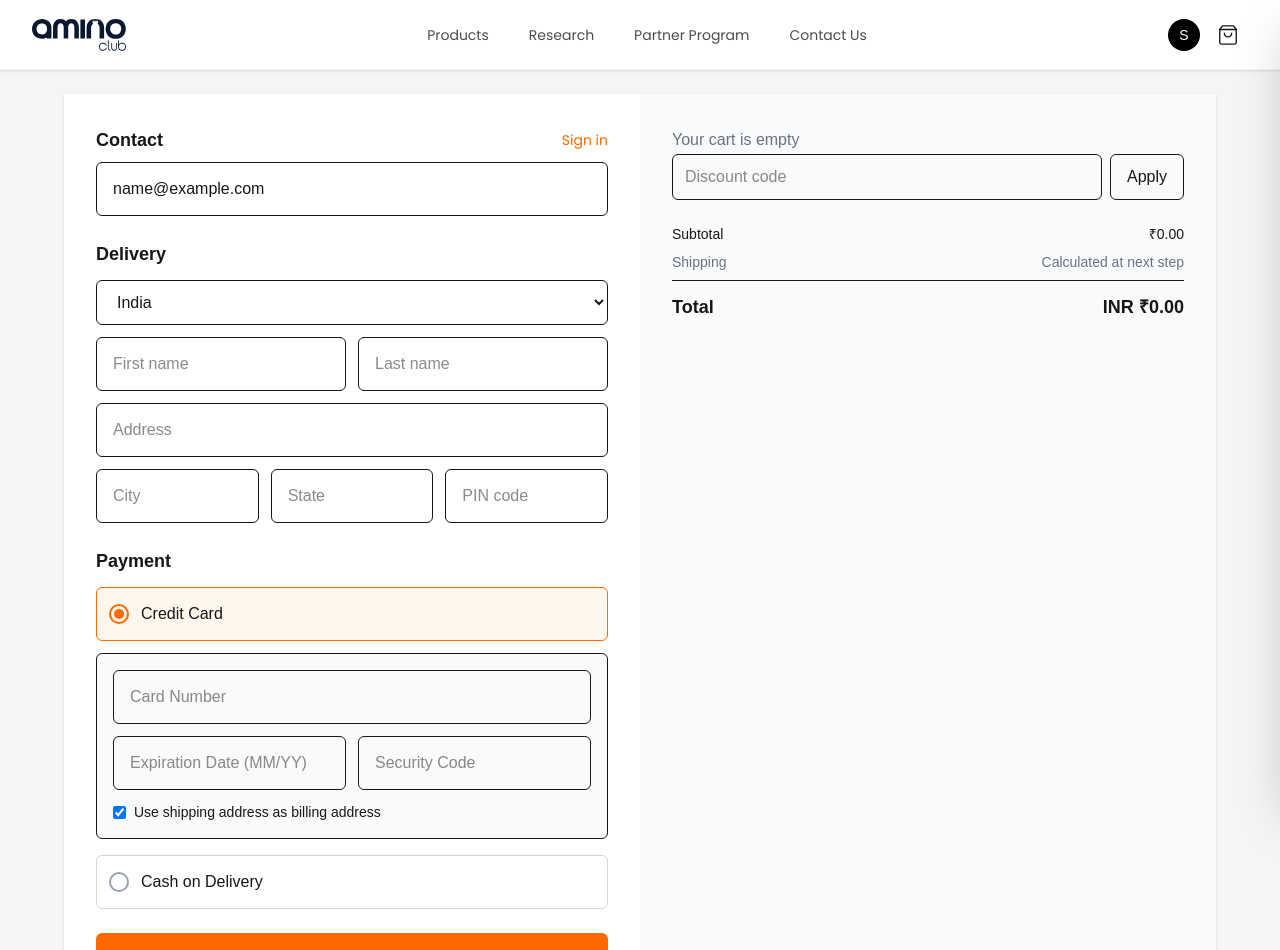
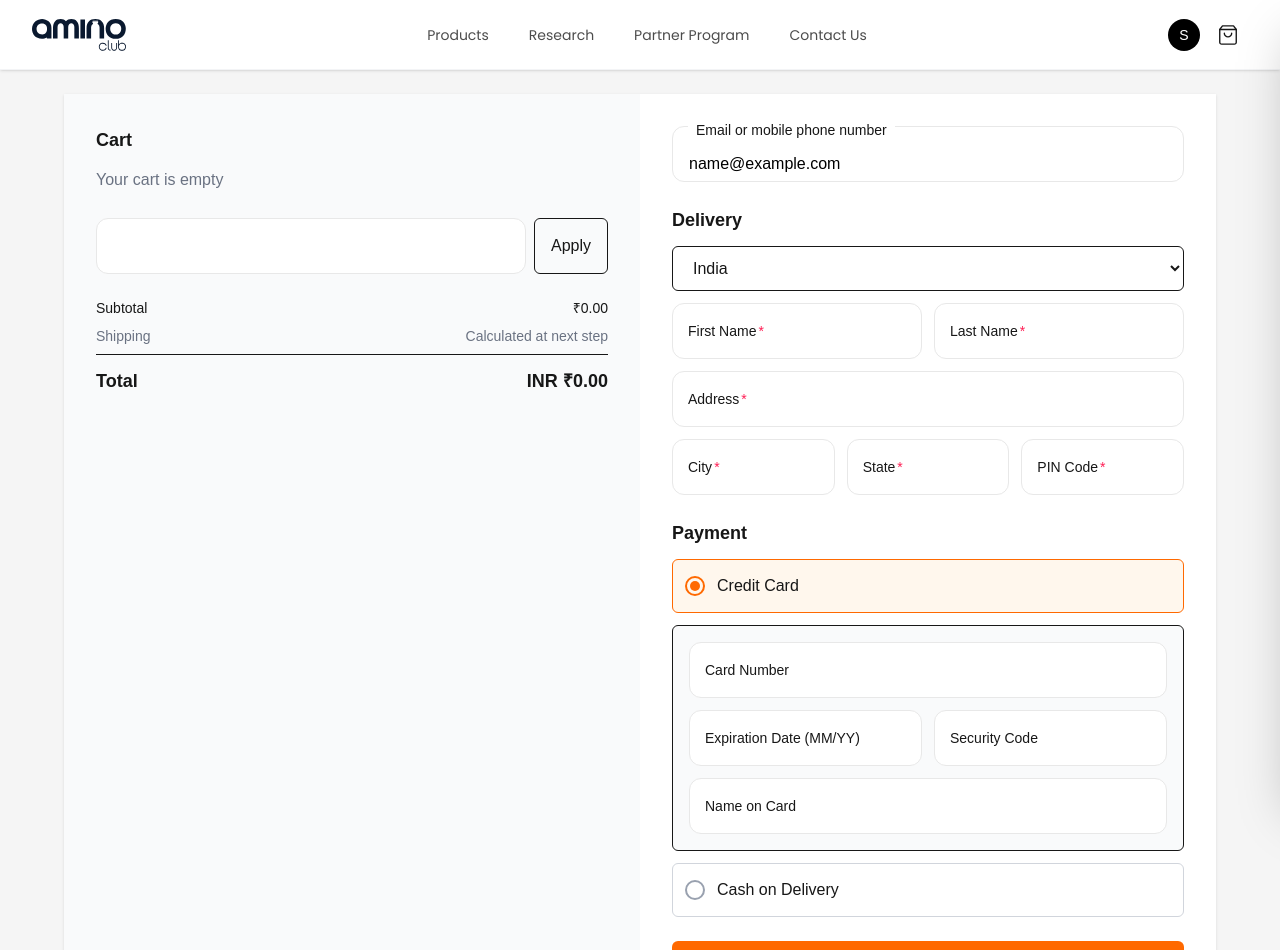
Before and after one commit to Swarnali-codeclouds/aminoclub, a Next.js app: page /checkout in a window 1280 px wide. Shown: the top 950 px of the page. Built offline with nearby package versions, Linux system fonts and the light colour scheme; sample sign-in values are in the browser's storage; a web font is replaced by a local one.

Commit message:
Update Affiliate page

```diff
--- /dev/null
+++ b/components/AffiliateHero.js
@@ -0,0 +1,145 @@
+// components/AffiliateHero.js
+"use client";
+
+import Image from "next/image";
+import Link from "next/link";
+
+export default function AffiliateHero() {
+  return (
+    <section
+      className="relative w-full min-h-fit lg:min-h-[40vh] lg:h-[450px] xl:h-[520px] 2xl:h-[580px] overflow-hidden"
+      aria-label="Amino Club Affiliate Program - Turn your influence into income"
+    >
+      {/* Background */}
+      <div className="absolute inset-0 flex flex-col lg:flex-row" aria-hidden="true">
+        <div className="hidden lg:block lg:w-1/2 bg-white" />
+        <div
+          className="flex-1 lg:w-2/3"
+          style={{ background: "linear-gradient(rgba(232, 229, 255, 0.6) 0%, rgba(203, 229, 252, 0.6) 100%)" }}
+        />
+      </div>
+
+      {/* Content */}
+      <div className="content-container relative h-full min-h-fit lg:min-h-0 lg:h-full">
+        <div className="flex flex-col lg:grid lg:grid-cols-2 h-full min-h-fit lg:min-h-0">
+          {/* Text Content */}
+          <div className="flex flex-col justify-center items-center lg:items-start text-center lg:text-left gap-2 lg:gap-4 pt-4 pb-8 lg:py-8 xl:py-10 z-20 order-2 lg:order-1">
+            <h1 className="text-[2.75rem] sm:text-5xl md:text-6xl lg:text-5xl xl:text-6xl 2xl:text-[4rem] font-semibold text-black leading-[1.05] tracking-tight max-w-md lg:max-w-lg">
+              Partner with premium research peptides
+            </h1>
+            <p className="text-base sm:text-lg md:text-xl lg:text-lg xl:text-xl text-black/80 leading-relaxed max-w-sm lg:max-w-md">
+              Earn 20% commission on first orders, 10% recurring on all research peptide purchases.
+            </p>
+
+            {/* Commission Grid */}
+            <div className="grid grid-cols-2 gap-4 py-4 w-full max-w-sm lg:max-w-md">
+              <div className="text-left">
+                <p className="text-2xl lg:text-3xl font-semibold text-black">20%</p>
+                <p className="text-sm text-black/60">First order commission</p>
+              </div>
+              <div className="text-left">
+                <p className="text-2xl lg:text-3xl font-semibold text-black">10%</p>
+                <p className="text-sm text-black/60">Lifetime recurring</p>
+              </div>
+              <div className="text-left">
+                <p className="text-2xl lg:text-3xl font-semibold text-black">30 days</p>
+                <p className="text-sm text-black/60">Cookie window</p>
+              </div>
+              <div className="text-left">
+                <p className="text-2xl lg:text-3xl font-semibold text-black">Monthly</p>
+                <p className="text-sm text-black/60">Payouts via PayPal</p>
+              </div>
+            </div>
+
+            {/* Button */}
+            <div className="pt-2 lg:pt-3">
+              <Link href="/us/account">
+                <button className="group bg-black hover:bg-black/90 text-white text-sm lg:text-base font-medium h-11 lg:h-12 px-6 lg:px-8 rounded-full transition-all inline-flex items-center justify-center gap-3 focus-visible:outline-none focus-visible:ring-2 focus-visible:ring-black focus-visible:ring-offset-2">
+                  Become a Partner
+                  <svg
+                    width="24"
+                    height="10"
+                    viewBox="0 0 45 15"
+                    fill="none"
+                    className="transition-transform group-hover:translate-x-1"
+                    aria-hidden="true"
+                  >
+                    <path
+                      d="M44.7071 8.20711C45.0976 7.81658 45.0976 7.18342 44.7071 6.79289L38.3431 0.428932C37.9526 0.0384078 37.3195 0.0384078 36.9289 0.428932C36.5384 0.819457 36.5384 1.45262 36.9289 1.84315L42.5858 7.5L36.9289 13.1569C36.5384 13.5474 36.5384 14.1805 36.9289 14.5711C37.3195 14.9616 37.9526 14.9616 38.3431 14.5711L44.7071 8.20711ZM0 8.5H44V6.5H0V8.5Z"
+                      fill="currentColor"
+                    />
+                  </svg>
+                </button>
+              </Link>
+            </div>
+          </div>
+
+          {/* Image Showcase */}
+          <div
+            className="relative h-auto max-h-[40svh] min-h-[20svh] lg:h-full lg:max-h-none lg:min-h-0 lg:flex-1 order-1 lg:order-2 aspect-[1.35/1] lg:aspect-[4/3] flex justify-center"
+            aria-label="Affiliate program showcase"
+            role="img"
+          >
+            <div className="relative w-full max-w-[609px] lg:max-w-none h-full">
+              {/* Floating Images */}
+              <div
+                className="absolute w-[18%] sm:w-[25%] lg:w-[15%] aspect-[1/1.5] z-10 right-[8%] top-[15%] sm:right-[10%] sm:top-[5%] lg:right-[15%] lg:top-[10%] animate-float-slow pointer-events-none select-none"
+                style={{ transform: "rotate(-8deg)" }}
+              >
+                <Image
+                  src="/images/hero/TB500Desktop.webp"
+                  alt="TB-500 Peptide vial"
+                  fill
+                  className="object-contain"
+                  priority
+                />
+              </div>
+
+              <div
+                className="absolute w-[20%] sm:w-[30%] lg:w-[18%] aspect-[1/1.5] z-10 left-[5%] top-[8%] sm:left-[8%] sm:top-[15%] lg:left-[10%] lg:top-[20%] animate-float pointer-events-none select-none"
+                style={{ transform: "rotate(12deg)" }}
+              >
+                <Image
+                  src="/images/hero/BPC157Desktop.webp"
+                  alt="BPC-157 Peptide vial"
+                  fill
+                  className="object-contain"
+                  priority
+                />
+              </div>
+
+              <div
+                className="absolute w-[22%] sm:w-[35%] lg:w-[20%] aspect-[1/1.5] z-10 right-[6%] bottom-[20%] sm:right-[5%] sm:bottom-[10%] lg:right-[8%] lg:bottom-[15%] animate-float-delayed pointer-events-none select-none"
+                style={{ transform: "rotate(-5deg)" }}
+              >
+                <Image
+                  src="/images/hero/BacWaterDesktop.webp"
+                  alt="Bacteriostatic Water"
+                  fill
+                  className="object-contain"
+                  priority
+                />
+              </div>
+
+              {/* Earnings Card */}
+              <div className="absolute left-[10%] top-[50%] sm:left-auto sm:right-[20%] sm:top-[55%] lg:right-[35%] lg:top-[40%] w-[45%] sm:w-56 lg:w-64 bg-white/95 backdrop-blur rounded-2xl shadow-xl p-3 sm:p-5 lg:p-6 animate-float-slow z-20">
+                <p className="text-xs sm:text-sm text-black/60 mb-1">Average monthly earnings</p>
+                <p className="text-xl sm:text-2xl lg:text-3xl font-bold text-black">$1,250</p>
+                <div className="mt-2 sm:mt-3 pt-2 sm:pt-3 border-t border-black/10">
+                  <div className="flex justify-between text-xs sm:text-sm">
+                    <span className="text-black/60">10 referrals</span>
+                    <span className="font-medium text-green-600">+$500</span>
+                  </div>
+                  <div className="flex justify-between text-xs sm:text-sm mt-1">
+                    <span className="text-black/60">Recurring</span>
+                    <span className="font-medium text-blue-600">+$750</span>
+                  </div>
+                </div>
+              </div>
+            </div>
+          </div>
+        </div>
+      </div>
+    </section>
+  );
+}
--- a/components/Store/ProductGrid.js
+++ b/components/Store/ProductGrid.js
@@ -23,14 +23,12 @@ export default function ProductGrid({
           <li className="h-full">
             <ProductCard
               product={product}
-              // Priority: 1. Individual product ctaText, 2. Grid-level buttonText
               buttonText={product.ctaText || buttonText}
               basePath={basePath}
               icon={Icon && (() => <Icon className="mr-2" />)}
             />
           </li>
 
-          {/* Inject AccessCard after the 7th product (index 6) */}
           {showAccessCard && index === 6 && (
             <li className="col-span-full my-4">
               <AccessCard />
@@ -39,7 +37,6 @@ export default function ProductGrid({
         </React.Fragment>
       ))}
 
-      {/* Fallback for short lists (Only if it hasn't been shown yet) */}
       {showAccessCard && products.length <= 6 && (
         <li className="col-span-full">
           <AccessCard />
--- /dev/null
+++ b/pages/affiliate.js
@@ -0,0 +1,9 @@
+import AffiliateHero from "@/components/AffiliateHero";
+
+export default function AffiliatePage() {
+  return (
+    <main>
+      <AffiliateHero />
+    </main>
+  );
+}
--- a/pages/checkout.js
+++ b/pages/checkout.js
@@ -3,8 +3,9 @@
 import { useState, useEffect } from "react";
 import { useRouter } from "next/router";
 import Image from "next/image";
+import { useCart } from "@/context/CartContext";
+import FloatingInput from "@/components/FloatingInput"; // Make sure path is correct
 import Link from "next/link";
-import { useCart } from "@/context/CartContext";
 
 export default function CheckoutPage() {
   const router = useRouter();
@@ -14,10 +15,17 @@ export default function CheckoutPage() {
   const [userChecked, setUserChecked] = useState(false);
   const [userEmail, setUserEmail] = useState("");
 
+  // Delivery fields
+  const [firstName, setFirstName] = useState("");
+  const [lastName, setLastName] = useState("");
+  const [address, setAddress] = useState("");
+  const [city, setCity] = useState("");
+  const [state, setState] = useState("");
+  const [pin, setPin] = useState("");
+
   // Check if user is logged in
   useEffect(() => {
     const storedUser = localStorage.getItem("user");
-
     if (!storedUser) {
       router.push("/login");
     } else {
@@ -28,7 +36,6 @@ export default function CheckoutPage() {
         setUserEmail(storedUser);
       }
     }
-
     setUserChecked(true);
   }, [router]);
 
@@ -44,146 +51,9 @@ export default function CheckoutPage() {
     <div className="min-h-screen bg-[#f5f5f5] flex justify-center p-6 font-anek">
       <div className="w-full max-w-6xl grid md:grid-cols-2 bg-white shadow-sm">
 
-        {/* LEFT SIDE */}
-        <div className="p-8 space-y-6">
-
-          {/* Contact */}
-          <div>
-            <div className="flex justify-between mb-2">
-              <h2 className="font-semibold text-lg">Contact</h2>
-              <Link href="/login">
-                <button className="text-sm text-orange-500 font-poppins cursor-pointer">
-                  Sign in
-                </button>
-              </Link>
-            </div>
-            <input
-              type="text"
-              value={userEmail}
-              onChange={(e) => setUserEmail(e.target.value)}
-              placeholder="Email or mobile phone number"
-              className="w-full border rounded-md px-4 py-3 focus:outline-none focus:ring-2 focus:ring-orange-400"
-            />
-          </div>
-
-          {/* Delivery */}
-          <div className="space-y-3">
-            <h2 className="font-semibold text-lg">Delivery</h2>
-
-            <select className="w-full border rounded-md px-4 py-3">
-              <option>India</option>
-              <option>USA</option>
-              <option>Canada</option>
-              <option>UK</option>
-              <option>Australia</option>
-            </select>
-
-            <div className="grid grid-cols-2 gap-3">
-              <input placeholder="First name" className="border rounded-md px-4 py-3" />
-              <input placeholder="Last name" className="border rounded-md px-4 py-3" />
-            </div>
-
-            <input placeholder="Address" className="w-full border rounded-md px-4 py-3" />
-
-            <div className="grid grid-cols-3 gap-3">
-              <input placeholder="City" className="border rounded-md px-4 py-3" />
-              <input placeholder="State" className="border rounded-md px-4 py-3" />
-              <input placeholder="PIN code" className="border rounded-md px-4 py-3" />
-            </div>
-          </div>
-
-          {/* Payment */}
-          <div>
-  <h2 className="font-semibold text-lg mb-3">Payment</h2>
-
-  {/* Credit Card Option */}
-  <label
-    className={`flex items-center gap-3 cursor-pointer border p-3 rounded-md
-      ${paymentMethod === "card" ? "border-orange-500 bg-orange-50" : "border-gray-300"}`}
-  >
-    <input
-      type="radio"
-      name="payment"
-      value="card"
-      checked={paymentMethod === "card"}
-      onChange={() => setPaymentMethod("card")}
-      className="hidden"
-    />
-    <div
-      className={`w-5 h-5 rounded-full border-2 flex items-center justify-center
-        ${paymentMethod === "card" ? "border-orange-500" : "border-gray-400"}`}
-    >
-      {paymentMethod === "card" && (
-       <div class="w-2.5 h-2.5 bg-orange-500 rounded-full -top-1/2 -transform-y-1/2"></div>
-      )}
-    </div>
-    <span className="font-medium">Credit Card</span>
-  </label>
-   {/* Credit Card Info Box */}
-  {paymentMethod === "card" && (
-    <div className="p-4 mt-3 border rounded-md bg-gray-50 space-y-3 transition-all duration-300 mb-4">
-      <input
-        type="text"
-        placeholder="Card Number"
-        className="w-full border rounded-md px-4 py-3"
-      />
-      <div className="grid grid-cols-2 gap-3">
-        <input
-          type="text"
-          placeholder="Expiration Date (MM/YY)"
-          className="border rounded-md px-4 py-3"
-        />
-        <input
-          type="text"
-          placeholder="Security Code"
-          className="border rounded-md px-4 py-3"
-        />
-      </div>
-      <label className="flex items-center gap-2 text-sm">
-        <input type="checkbox" defaultChecked />
-        Use shipping address as billing address
-      </label>
-    </div>
-  )}
-
-  {/* COD Option */}
-  <label
-    className={`flex items-center gap-3 cursor-pointer border p-3 rounded-md mt-4
-      ${paymentMethod === "cod" ? "border-orange-500 bg-orange-50" : "border-gray-300"}`}
-  >
-    <input
-      type="radio"
-      name="payment"
-      value="cod"
-      checked={paymentMethod === "cod"}
-      onChange={() => setPaymentMethod("cod")}
-      className="hidden"
-    />
-    <div
-      className={`w-5 h-5 rounded-full border-2 flex items-center justify-center
-        ${paymentMethod === "cod" ? "border-orange-500" : "border-gray-400"}`}
-    >
-      {paymentMethod === "cod" && (
-        <div class="w-2.5 h-2.5 bg-orange-500 rounded-full -top-1/2 -transform-y-1/2"></div>
-      )}
-    </div>
-    <span className="font-medium">Cash on Delivery</span>
-  </label>
-
-
-</div>
-
-          {/* Pay Button */}
-          <button className="w-full bg-orange-500 hover:bg-orange-600 text-white font-semibold py-3 rounded-md">
-            Pay now
-          </button>
-
-        </div>
-
-        {/* RIGHT SIDE */}
-        <div className="bg-gray-50 p-8">
-
-          {/* CART PRODUCTS */}
+        {/* LEFT SIDE: CART SUMMARY */}
+        <div className="bg-gray-50 p-8 space-y-6">
+          <h2 className="font-semibold text-lg mb-3">Cart</h2>
           {cartItems.length === 0 ? (
             <p className="text-gray-500">Your cart is empty</p>
           ) : (
@@ -209,10 +79,7 @@ export default function CheckoutPage() {
 
           {/* Discount */}
           <div className="flex gap-2 mb-6">
-            <input
-              placeholder="Discount code"
-              className="flex-1 border rounded-md px-3 py-2"
-            />
+            <FloatingInput placeholder="Discount code" value="" onChange={() => {}} />
             <button className="border px-4 rounded-md">Apply</button>
           </div>
 
@@ -222,17 +89,163 @@ export default function CheckoutPage() {
               <span>Subtotal</span>
               <span>₹{subtotal.toFixed(2)}</span>
             </div>
-
             <div className="flex justify-between text-gray-500">
               <span>Shipping</span>
               <span>Calculated at next step</span>
             </div>
-
             <div className="flex justify-between font-semibold text-lg border-t pt-3">
               <span>Total</span>
               <span>INR ₹{subtotal.toFixed(2)}</span>
             </div>
           </div>
+        </div>
+
+        {/* RIGHT SIDE: CONTACT, DELIVERY, PAYMENT */}
+        <div className="p-8 space-y-6">
+
+          {/* Contact */}
+          <FloatingInput
+            label="Email or mobile phone number"
+            value={userEmail}
+            onChange={(e) => setUserEmail(e.target.value)}
+          />
+
+          {/* Delivery */}
+          <div className="space-y-3">
+            <h2 className="font-semibold text-lg">Delivery</h2>
+            <select className="w-full border rounded-md px-4 py-3">
+              <option>India</option>
+              <option>USA</option>
+              <option>Canada</option>
+              <option>UK</option>
+              <option>Australia</option>
+            </select>
+
+            <div className="grid grid-cols-2 gap-3">
+              <FloatingInput
+                label="First Name"
+                value={firstName}
+                onChange={(e) => setFirstName(e.target.value)}
+                required
+              />
+              <FloatingInput
+                label="Last Name"
+                value={lastName}
+                onChange={(e) => setLastName(e.target.value)}
+                required
+              />
+            </div>
+
+            <FloatingInput
+              label="Address"
+              value={address}
+              onChange={(e) => setAddress(e.target.value)}
+              required
+            />
+
+            <div className="grid grid-cols-3 gap-3">
+              <FloatingInput
+                label="City"
+                value={city}
+                onChange={(e) => setCity(e.target.value)}
+                required
+              />
+              <FloatingInput
+                label="State"
+                value={state}
+                onChange={(e) => setState(e.target.value)}
+                required
+              />
+              <FloatingInput
+                label="PIN Code"
+                value={pin}
+                onChange={(e) => setPin(e.target.value)}
+                required
+              />
+            </div>
+          </div>
+
+          {/* Payment */}
+          <div className="space-y-3">
+            <h2 className="font-semibold text-lg">Payment</h2>
+
+            {/* Credit Card Option */}
+            <label
+              className={`flex items-center gap-3 cursor-pointer border p-3 rounded-md
+                ${paymentMethod === "card" ? "border-orange-500 bg-orange-50" : "border-gray-300"}`}
+            >
+              <input
+                type="radio"
+                name="payment"
+                value="card"
+                checked={paymentMethod === "card"}
+                onChange={() => setPaymentMethod("card")}
+                className="hidden"
+              />
+              <div className={`w-5 h-5 rounded-full border-2 flex items-center justify-center
+                ${paymentMethod === "card" ? "border-orange-500" : "border-gray-400"}`}>
+                {paymentMethod === "card" && (
+                  <div className="w-2.5 h-2.5 bg-orange-500 rounded-full"></div>
+                )}
+              </div>
+              <span className="font-medium">Credit Card</span>
+            </label>
+
+            {/* Credit Card Info Box */}
+            {paymentMethod === "card" && (
+              <div className="p-4 mt-3 border rounded-md bg-gray-50 space-y-3 transition-all duration-300">
+                <FloatingInput
+                  label="Card Number"
+                  value=""
+                  onChange={() => {}}
+                />
+                <div className="grid grid-cols-2 gap-3">
+                  <FloatingInput
+                    label="Expiration Date (MM/YY)"
+                    value=""
+                    onChange={() => {}}
+                  />
+                  <FloatingInput
+                    label="Security Code"
+                    value=""
+                    onChange={() => {}}
+                  />
+                </div>
+                <FloatingInput
+                  label="Name on Card"
+                  value=""
+                  onChange={() => {}}
+                />
+              </div>
+            )}
+
+            {/* COD Option */}
+            <label
+              className={`flex items-center gap-3 cursor-pointer border p-3 rounded-md
+                ${paymentMethod === "cod" ? "border-orange-500 bg-orange-50" : "border-gray-300"}`}
+            >
+              <input
+                type="radio"
+                name="payment"
+                value="cod"
+                checked={paymentMethod === "cod"}
+                onChange={() => setPaymentMethod("cod")}
+                className="hidden"
+              />
+              <div className={`w-5 h-5 rounded-full border-2 flex items-center justify-center
+                ${paymentMethod === "cod" ? "border-orange-500" : "border-gray-400"}`}>
+                {paymentMethod === "cod" && (
+                  <div className="w-2.5 h-2.5 bg-orange-500 rounded-full"></div>
+                )}
+              </div>
+              <span className="font-medium">Cash on Delivery</span>
+            </label>
+          </div>
+
+          {/* Pay Button */}
+          <button className="w-full bg-orange-500 hover:bg-orange-600 text-white font-semibold py-3 rounded-md">
+            Pay now
+          </button>
 
         </div>
       </div>
```
Lines whose indentation alone changed are shown as unchanged.
